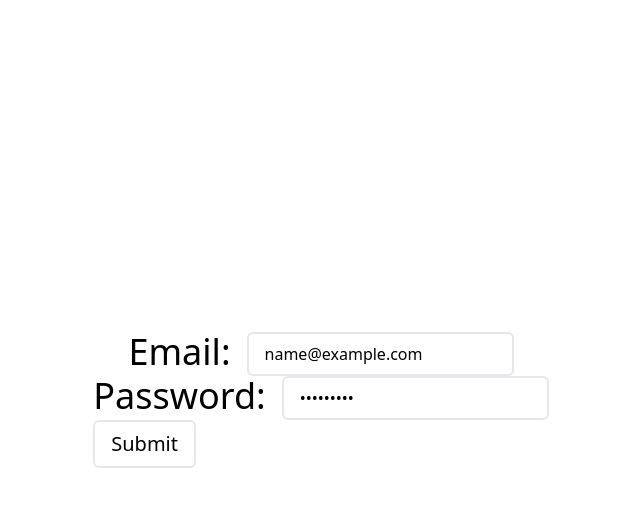
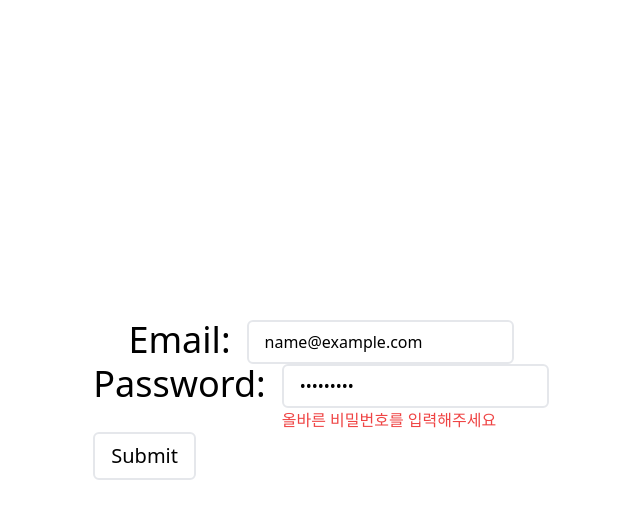
Before and after one commit to KoreanGitUser/YLog, a React (Vite) app: page /login in a window 1280 px wide. Both pictures are taken after typing "name@example.com", "Sample123" into the empty fields and a click on the button "Submit". Shown: the top 518 px of the page, without its empty margins (319-959 px from the left). Built offline with nearby package versions, Linux system fonts and the light colour scheme; no server answers.

Commit message:
alias setting: rm assets, data, models / add tpyes

```diff
--- a/src/App.tsx
+++ b/src/App.tsx
@@ -1,128 +1,11 @@
-import {
-  QueryClient,
-  QueryClientProvider,
-  useQuery,
-} from "@tanstack/react-query";
-import PATH from "@utils/routes/PATH";
-import axios from "axios";
-import React, { useEffect, useState } from "react";
-import { useForm } from "react-hook-form";
-
-interface IForm {
-  email: string;
-  password: string;
-}
-
-const queryClient = new QueryClient();
+import UnAuthRoutes from "@components/routes/UnAuthRoutes";
 
 const App = () => {
   return (
-    <QueryClientProvider client={queryClient}>
-      <ReactHookForm />
-    </QueryClientProvider>
+    <div>
+      <UnAuthRoutes />
+    </div>
   );
 };
 
 export default App;
-
-const ReactHookForm = () => {
-  const { API, LOGIN } = PATH;
-
-  const {
-    register,
-    formState: { errors },
-    watch,
-    reset,
-    handleSubmit,
-    getValues,
-    setError,
-    setFocus,
-  } = useForm<IForm>({
-    mode: "onSubmit",
-    defaultValues: {
-      email: "",
-      password: "",
-    },
-  });
-
-  const { email } = watch();
-  const [emailValues, setEmailValute] = useState("");
-
-  function onEmailChange(evt: React.ChangeEvent<HTMLInputElement>) {
-    const emailValue = getValues("email");
-    setEmailValute(emailValue);
-  }
-
-  useEffect(() => {
-    const data = axios
-      .get(`${API}${LOGIN}`)
-      .then((res) => res)
-      .then((user) => user);
-    reset({
-      email: data.email,
-      password: data.password,
-      ...data,
-    });
-  }, []);
-
-  const onSubmit = (data: IForm) => {
-    data;
-  };
-
-  return (
-    <div className="flex flex-col justify-center items-center w-screen h-screen gap-2">
-      {email === "jyh990605" && <div>장용호님의 아이디 입니다</div>}
-      <form onSubmit={handleSubmit(onSubmit)}>
-        <section className="flex justify-center gap-4">
-          <label className="text-4xl" htmlFor="email">
-            Email:
-          </label>
-          <input
-            {...register("email", {
-              required: "이메일을 입력해주세요",
-              pattern: {
-                value:
-                  /^[0-9a-zA-Z]([-_.]?[0-9a-zA-Z])*@[0-9a-zA-Z]([-_.]?[0-9a-zA-Z])*.[a-zA-Z]{2,3}$/i,
-                message: "올바른 이메일을 입력해주세요",
-              },
-            })}
-            className="border-2 p-2 px-4 rounded-md outline-none"
-            placeholder="check your email address"
-            id="email"
-            type="email"
-            onChange={onEmailChange}
-          />
-        </section>
-        {errors?.email && (
-          <p className="text-red-500">{errors.email?.message}</p>
-        )}
-        <section className="flex justify-center gap-4">
-          <label className="text-4xl" htmlFor="email">
-            Password:
-          </label>
-          <input
-            className="border-2 p-2 px-4 rounded-md outline-none"
-            placeholder="typing your password"
-            id="password"
-            type="password"
-            {...register("password", {
-              required: "비밀번호를 입력해주세요",
-              min: 8,
-              pattern: {
-                value:
-                  /^(?=.*[a-z])(?=.*[A-Z])(?=.*[0-9])(?=.*[!@#$%^&*_=+-]).{8,16}$/i,
-                message: "올바른 비밀번호를 입력해주세요",
-              },
-            })}
-          />
-        </section>
-        <button
-          type="submit"
-          className="text-xl border-2 p-2 px-4 rounded-md active:scale-95 active:bg-blue-400 duration-150"
-        >
-          Submit
-        </button>
-      </form>
-    </div>
-  );
-};
--- /dev/null
+++ b/src/components/auth/Login.tsx
@@ -0,0 +1,130 @@
+import { QueryClient, QueryClientProvider } from "@tanstack/react-query";
+import PATH from "@utils/routes/PATH";
+import React, { useState } from "react";
+import { useForm } from "react-hook-form";
+
+interface IForm {
+  email: string;
+  password: string;
+}
+
+const queryClient = new QueryClient();
+
+const Login = () => {
+  return (
+    <QueryClientProvider client={queryClient}>
+      <ReactHookForm />
+    </QueryClientProvider>
+  );
+};
+
+const ReactHookForm = () => {
+  const { API, LOGIN } = PATH;
+
+  const {
+    register,
+    formState: { errors },
+    watch,
+    reset,
+    handleSubmit,
+    getValues,
+    setError,
+    setFocus,
+  } = useForm<IForm>({
+    mode: "onSubmit",
+    defaultValues: {
+      email: "",
+      password: "",
+    },
+  });
+
+  const { email } = watch();
+  const [emailValues, setEmailValute] = useState("");
+
+  function onEmailChange(evt: React.ChangeEvent<HTMLInputElement>) {
+    const emailValue = getValues("email");
+    setEmailValute(emailValue);
+  }
+
+  // useEffect(() => {
+  //   const data = axios
+  //     .get(`${API}${LOGIN}`)
+  //     .then((res) => res)
+  //     .then((user) => user);
+  //   reset({
+  //     email: data.email,
+  //     password: data.password,
+  //     ...data,
+  //   });
+  // }, []);
+
+  const onSubmit = (data: IForm) => {
+    data;
+  };
+
+  return (
+    <div className="flex flex-col justify-center items-center w-screen h-screen gap-2">
+      {email === "jyh990605" && <div>장용호님의 아이디 입니다</div>}
+      <form onSubmit={handleSubmit(onSubmit)}>
+        <section className="flex justify-center gap-4">
+          <label className="text-4xl" htmlFor="email">
+            Email:
+          </label>
+          <article>
+            <input
+              {...register("email", {
+                required: "이메일을 입력해주세요",
+                pattern: {
+                  value:
+                    /^[0-9a-zA-Z]([-_.]?[0-9a-zA-Z])*@[0-9a-zA-Z]([-_.]?[0-9a-zA-Z])*.[a-zA-Z]{2,3}$/i,
+                  message: "올바른 이메일을 입력해주세요",
+                },
+              })}
+              className="border-2 p-2 px-4 rounded-md outline-none"
+              placeholder="check your email address"
+              id="email"
+              type="email"
+              onChange={onEmailChange}
+            />
+            {errors?.email && (
+              <p className="text-red-500">{errors.email?.message}</p>
+            )}
+          </article>
+        </section>
+        <section className="flex justify-center gap-4">
+          <label className="text-4xl" htmlFor="email">
+            Password:
+          </label>
+          <article>
+            <input
+              className="border-2 p-2 px-4 rounded-md outline-none"
+              placeholder="typing your password"
+              id="password"
+              type="password"
+              {...register("password", {
+                required: "비밀번호를 입력해주세요",
+                min: 8,
+                pattern: {
+                  value:
+                    /^(?=.*[a-z])(?=.*[A-Z])(?=.*[0-9])(?=.*[!@#$%^&*_=+-]).{8,16}$/i,
+                  message: "올바른 비밀번호를 입력해주세요",
+                },
+              })}
+            />
+            {errors?.password && (
+              <p className="text-red-500">{errors.password?.message}</p>
+            )}
+          </article>
+        </section>
+        <button
+          type="submit"
+          className="text-xl border-2 p-2 px-4 rounded-md active:scale-95 active:bg-blue-400 duration-150"
+        >
+          Submit
+        </button>
+      </form>
+    </div>
+  );
+};
+
+export default Login;
--- /dev/null
+++ b/src/components/routes/ProtectedRoutes.tsx
@@ -0,0 +1,15 @@
+import MainPage from "@pages/protected/MainPage";
+import PATH from "@utils/routes/PATH";
+import { Navigate, Route, Routes } from "react-router-dom";
+
+const ProtectedRoutes = () => {
+  const { LOGIN } = PATH;
+  return (
+    <Routes>
+      <Route path={LOGIN} element={<MainPage />} />
+      <Route path="*" element={<Navigate replace to={LOGIN} />} />
+    </Routes>
+  );
+};
+
+export default ProtectedRoutes;
--- /dev/null
+++ b/src/components/routes/UnAuthRoutes.tsx
@@ -0,0 +1,16 @@
+import LoginPage from "@pages/unAuth/LoginPage";
+import PATH from "@utils/routes/PATH";
+import { Navigate, Route, Routes } from "react-router-dom";
+
+const { LOGIN } = PATH;
+
+const UnAuthRoutes = () => {
+  return (
+    <Routes>
+      <Route path={LOGIN} element={<LoginPage />} />
+      <Route path="*" element={<Navigate replace to={LOGIN} />} />
+    </Routes>
+  );
+};
+
+export default UnAuthRoutes;
--- a/src/main.tsx
+++ b/src/main.tsx
@@ -1,10 +1,13 @@
 import ReactDOM from "react-dom/client";
 import { BrowserRouter } from "react-router-dom";
+import { RecoilRoot } from "recoil";
 import App from "./App";
 import "./index.css";
 
 ReactDOM.createRoot(document.getElementById("root")!).render(
-  <BrowserRouter>
-    <App />
-  </BrowserRouter>
+  <RecoilRoot>
+    <BrowserRouter>
+      <App />
+    </BrowserRouter>
+  </RecoilRoot>
 );
--- /dev/null
+++ b/src/pages/protected/MainPage.tsx
@@ -0,0 +1,7 @@
+import React from "react";
+
+const MainPage = () => {
+  return <div>MainPage</div>;
+};
+
+export default MainPage;
--- /dev/null
+++ b/src/pages/unAuth/LoginPage.tsx
@@ -0,0 +1,7 @@
+import Login from "@components/auth/Login";
+
+const LoginPage = () => {
+  return <Login />;
+};
+
+export default LoginPage;
--- /dev/null
+++ b/src/store/useAuth.ts
@@ -0,0 +1,15 @@
+import { atom } from "recoil";
+
+const authState = () => {
+  const userEmail = atom<string>({
+    key: "userEmail",
+    default: "",
+  });
+
+  const password = atom<string>({
+    key: "password",
+    default: "",
+  });
+};
+
+export default authState;
--- /dev/null
+++ b/src/utils/firebase/index.ts
@@ -0,0 +1,20 @@
+import { initializeApp } from "firebase/app";
+import { getAnalytics } from "firebase/analytics";
+// TODO: Add SDKs for Firebase products that you want to use
+// https://firebase.google.com/docs/web/setup#available-libraries
+
+// Your web app's Firebase configuration
+// For Firebase JS SDK v7.20.0 and later, measurementId is optional
+const firebaseConfig = {
+  apiKey: "AIzaSyAErf8JpjXifzfm34UdEZ0V0rXlXZjMKG4",
+  authDomain: "ylog-8b3ff.firebaseapp.com",
+  projectId: "ylog-8b3ff",
+  storageBucket: "ylog-8b3ff.appspot.com",
+  messagingSenderId: "395189903028",
+  appId: "1:395189903028:web:668ee5f70563153441c1e1",
+  measurementId: "G-WJ0DGP8Q7Y",
+};
+
+// Initialize Firebase
+const app = initializeApp(firebaseConfig);
+const analytics = getAnalytics(app);
--- a/tsconfig.json
+++ b/tsconfig.json
@@ -3,14 +3,12 @@
     "target": "ESNext",
     "types": ["node"],
     "paths": {
-      "@assets/*": ["./src/assets/*"],
       "@components/*": ["./src/components/*"],
-      "@data/*": ["./src/data/*"],
-      "@models/*": ["./src/models/*"],
       "@store/*": ["./src/store/*"],
       "@styles/*": ["./src/styles/*"],
       "@utils/*": ["./src/utils/*"],
       "@pages/*": ["./src/pages/*"],
+      "@types/*": ["./src/types/*"],
       "@/*": ["./src/*"]
     },
     "useDefineForClassFields": true,
--- a/vite.config.ts
+++ b/vite.config.ts
@@ -7,14 +7,12 @@ export default defineConfig({
   plugins: [react()],
   resolve: {
     alias: {
-      "@assets": path.resolve(__dirname, "./src/assets"),
       "@components": path.resolve(__dirname, "./src/components"),
-      "@data": path.resolve(__dirname, "./src/data"),
-      "@models": path.resolve(__dirname, "./src/models"),
       "@store": path.resolve(__dirname, "./src/store"),
       "@styles": path.resolve(__dirname, "./src/styles"),
       "@utils": path.resolve(__dirname, "./src/utils"),
       "@pages": path.resolve(__dirname, "./src/pages"),
+      "@types": path.resolve(__dirname, "./src/types"),
       "@": path.resolve(__dirname, "./src"),
     },
   },
```
